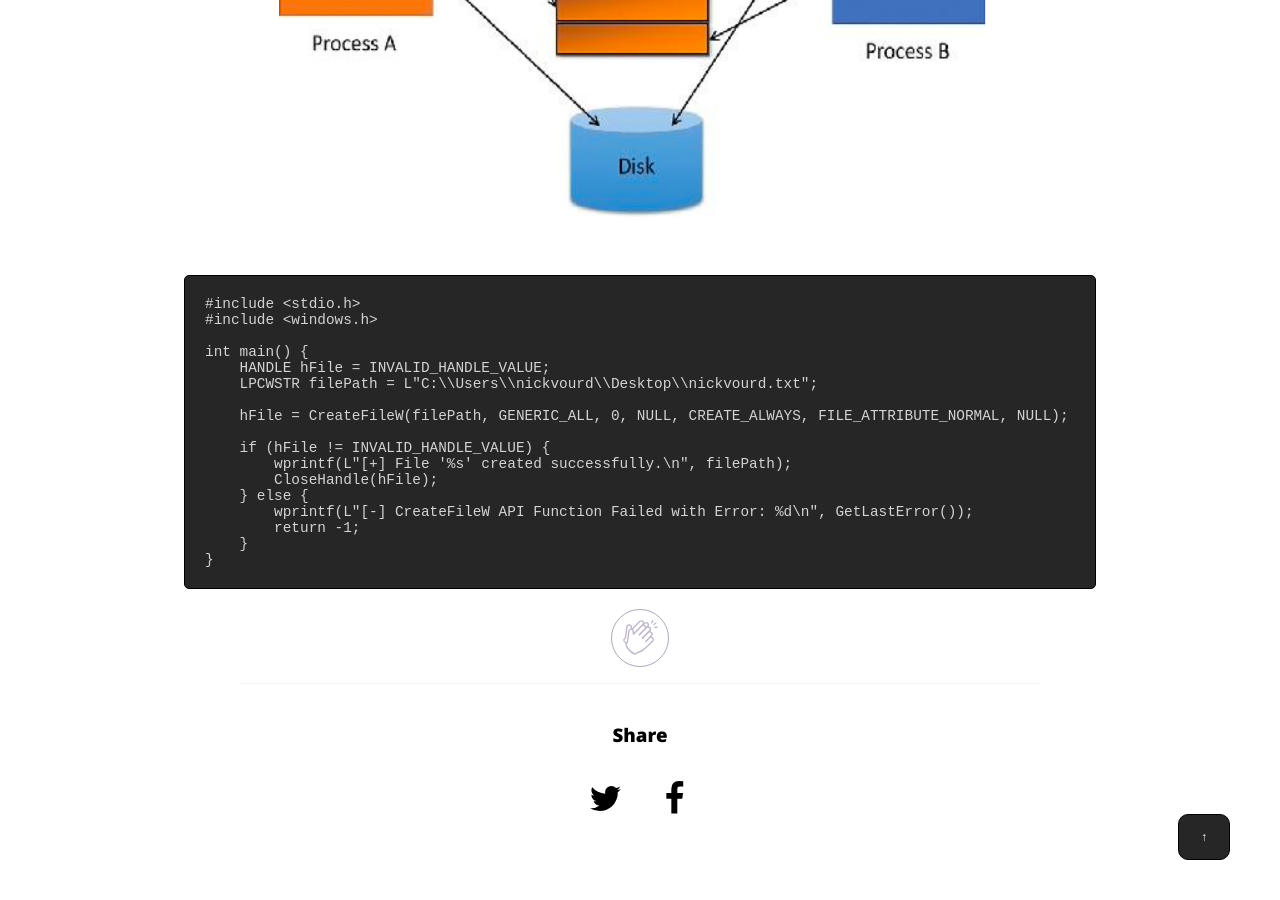
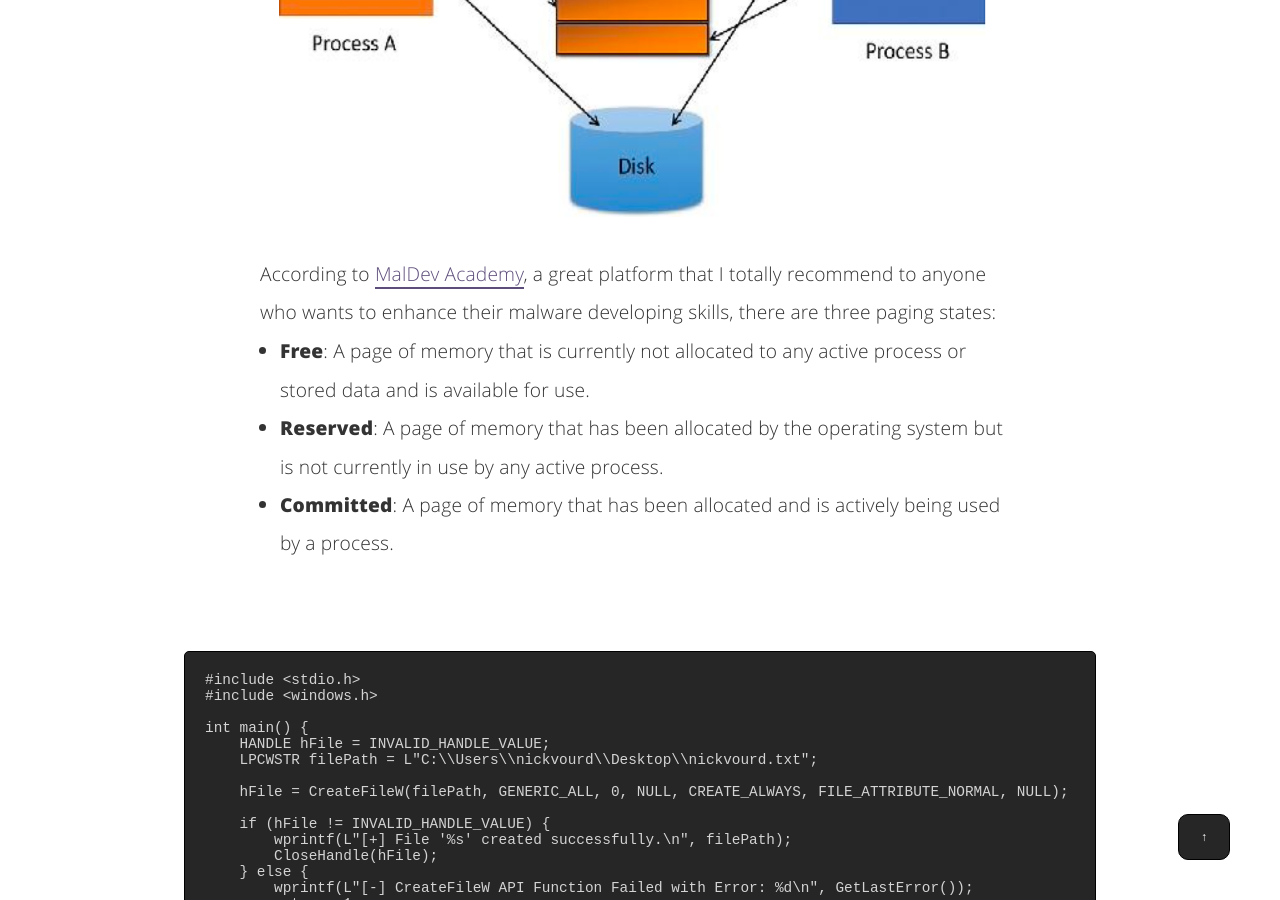
Before and after one commit to nickvourd/nickvourd.github.io, a Jekyll site: the page built from _posts/2024-04-17-an-introduction-to-windows-memory-management.md, in a window 1280 px wide and 900 px high, scrolled down 6112 px. Built offline with Jekyll 4.4.1, drawn with Linux system fonts in a browser that asks for light colours.

Commit message:
An Introduction to Windows Memory Management (Part 2)

````diff
--- a/_posts/2024-04-17-an-introduction-to-windows-memory-management.md
+++ b/_posts/2024-04-17-an-introduction-to-windows-memory-management.md
@@ -205,7 +205,20 @@ The following picture depicts a high-level overview of how virtual memory is map
 
 <img src="/assets/img/post-img/17-04-2024/Windows-Internal_mapping-Memory.png" class="post-images" alt="Mapping-Memory-Windows-Internals-Book" height="500" weight="500">
 
+<p>According to <a href=" https://maldevacademy.com">MalDev Academy</a>, a great platform that I totally recommend to anyone who wants to enhance their malware developing skills, there are three paging states:<br />
 
+<ul>
+	<li>
+		<b>Free</b>: A page of memory that is currently not allocated to any active process or stored data and is available for use.<br />
+	</li>
+	<li>
+		<b>Reserved</b>: A page of memory that has been allocated by the operating system but is not currently in use by any active process.<br />
+	</li>
+	<li>
+		 <b>Committed</b>: A page of memory that has been allocated and is actively being used by a process.<br /><br />
+	</li>
+</ul>
+</p>
 
 ```
 #include <stdio.h>
````
